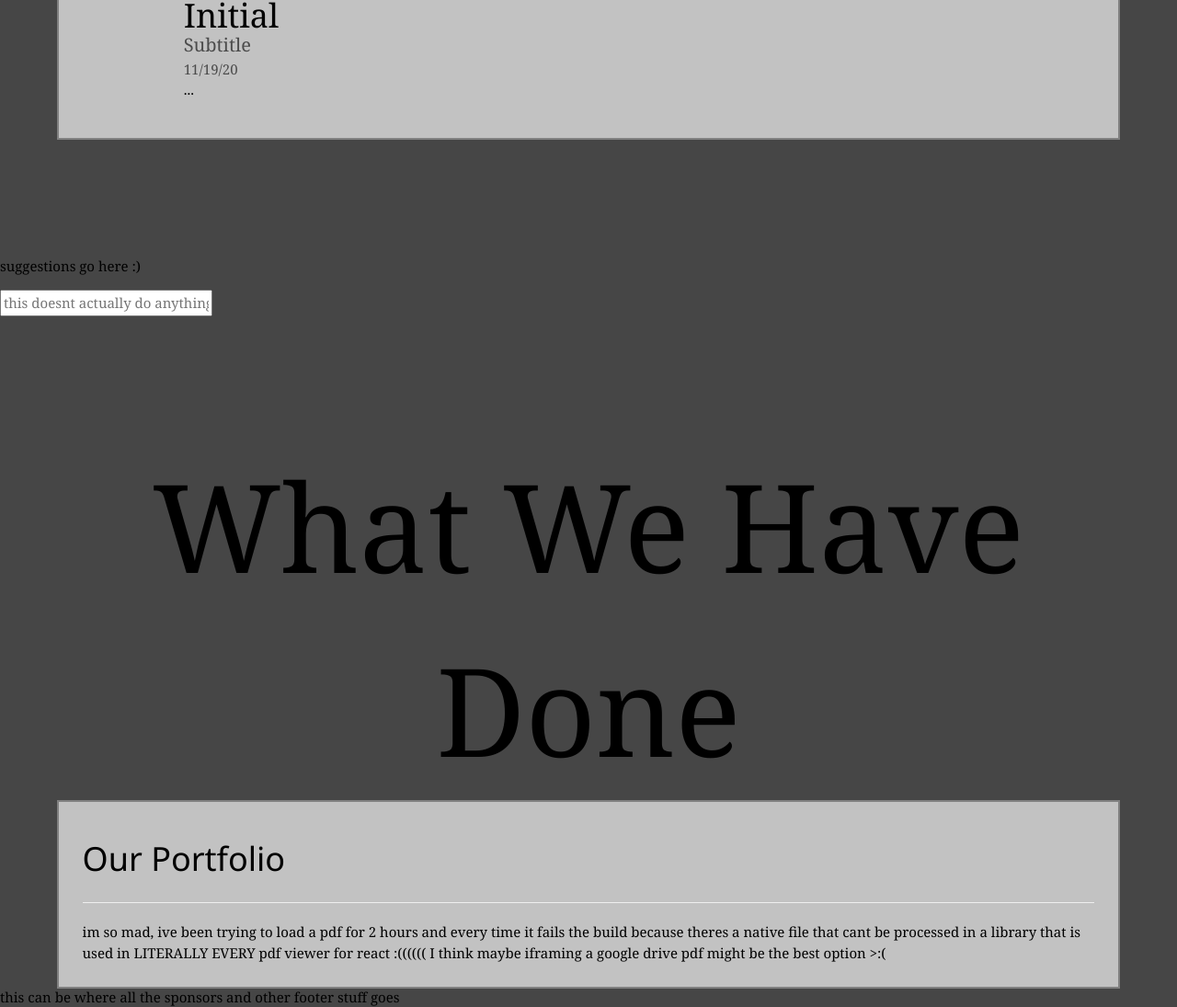
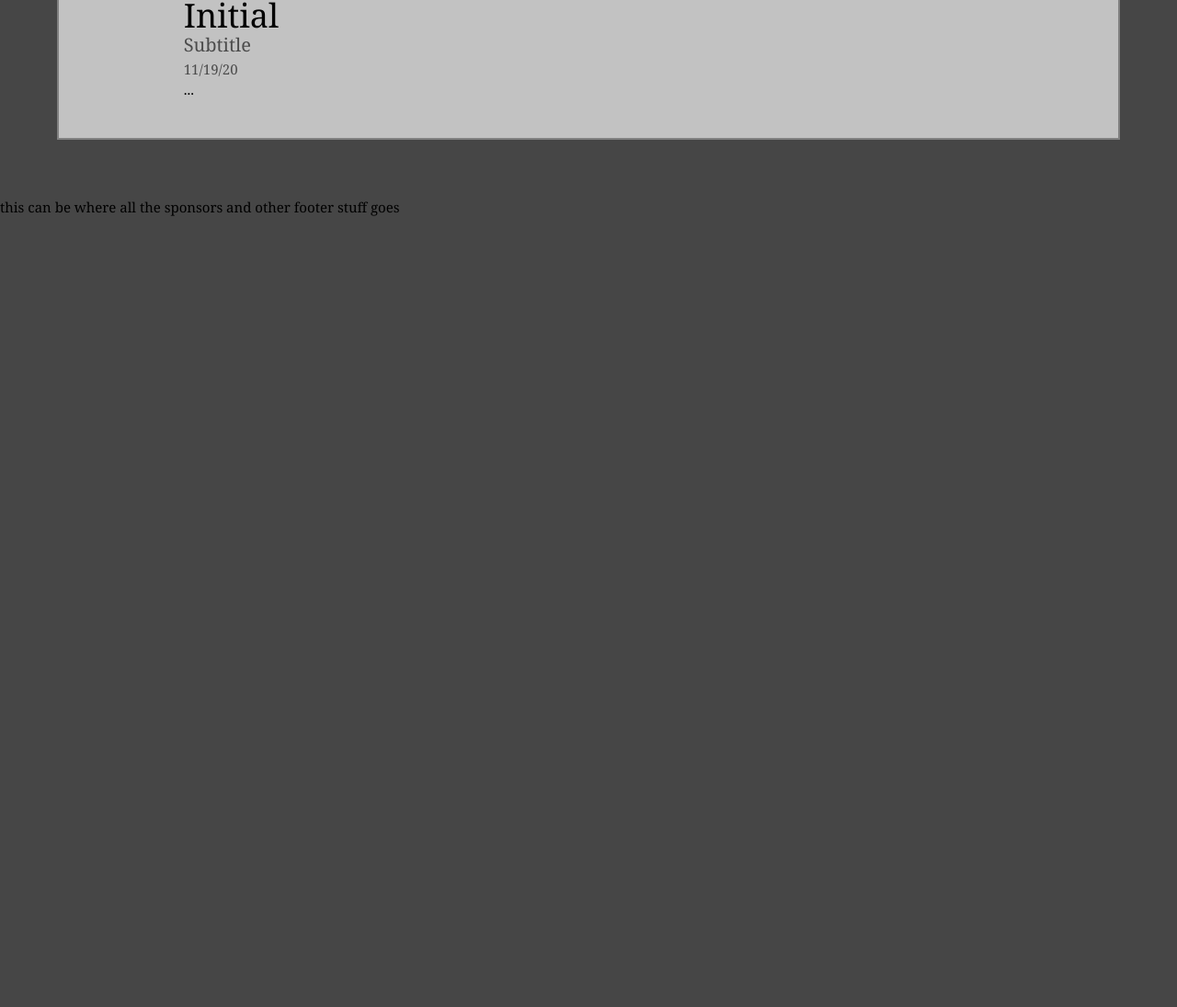
Before and after one commit to wheelerrobotics/electric-quahogs-website, a Gatsby site: page / in a window 1280 px wide. Shown: the part 2719-3814 px from the top of the page at 92% size. After the commit the page ends 2955 px from the top, so only its background shows below. Built offline with nearby package versions, Linux system fonts and the light colour scheme; Gatsby itself is replaced by a stand-in of ours.

Commit message:
hide pages that were accidentally exposed

```diff
--- a/src/pages/index.tsx
+++ b/src/pages/index.tsx
@@ -130,13 +130,13 @@ const IndexPage = () => {
           this is where they learn how to "contribute" to our team, whatever that means
         </div>
       </div>
-      <div id="feedback">
+      <div id="feedback" hidden>
         <div style={{ marginTop: "10%" }}>
           <p>suggestions go here :)</p>
           <input id="suggestions" placeholder="this doesnt actually do anything"></input>
         </div>
       </div>
-      <div id="work">
+      <div id="work" hidden>
         <div className="title_area">
           <h1>What We Have Done</h1>
         </div>
```
